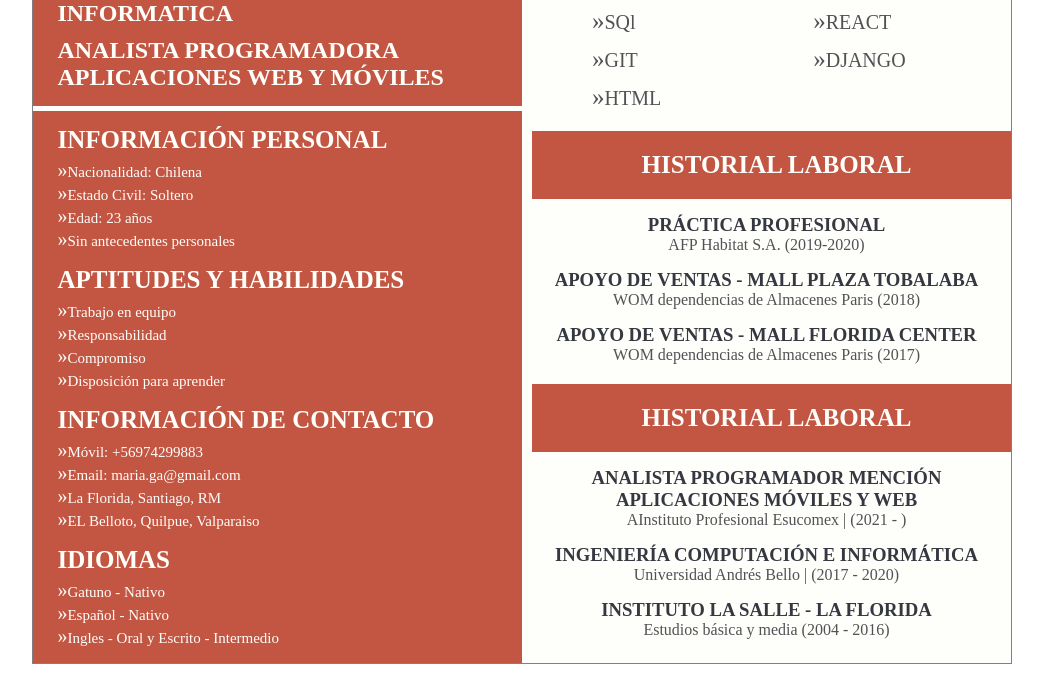
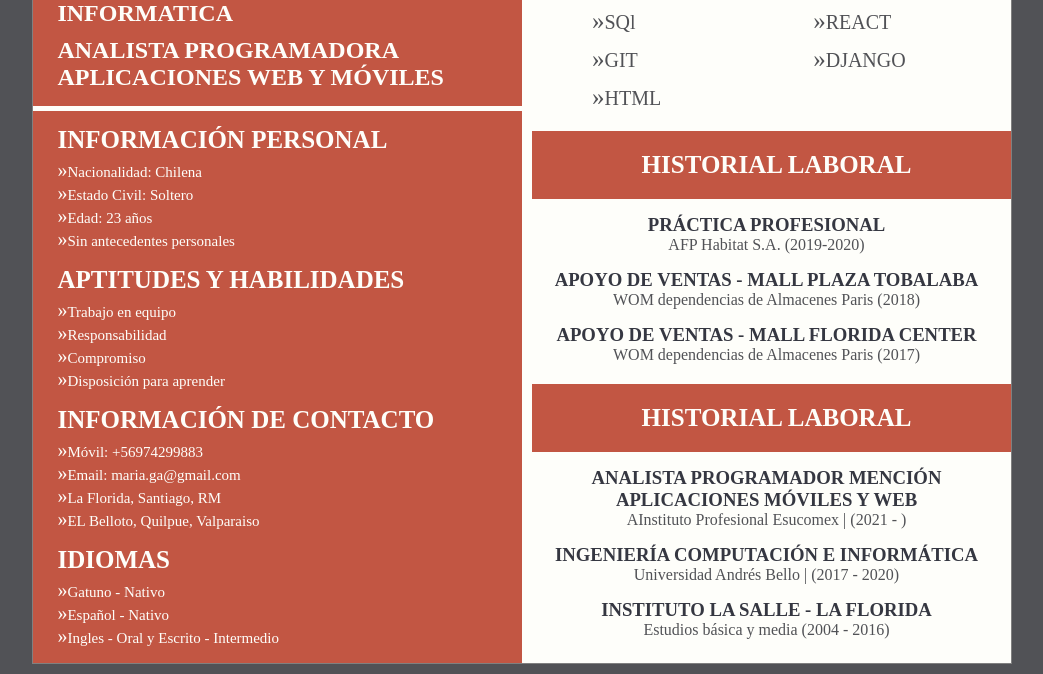
Before and after one commit to vlvarezillanes13/mariacv, a plain HTML site: page index.html in a window 1280 px wide. Shown: the part 443-1117 px from the top of the page, without its empty margins (118-1161 px from the left). Drawn offline with Linux system fonts and the light colour scheme.

Commit message:
back color

```diff
--- a/css/principal.css
+++ b/css/principal.css
@@ -10,6 +10,10 @@
     --primary:#C25643;
     --secondary:#FEFEFA;
     --terceary:#515256;
+}
+
+body{
+    background-color: var(--terceary);
 }
 
 .contenedor{
```
